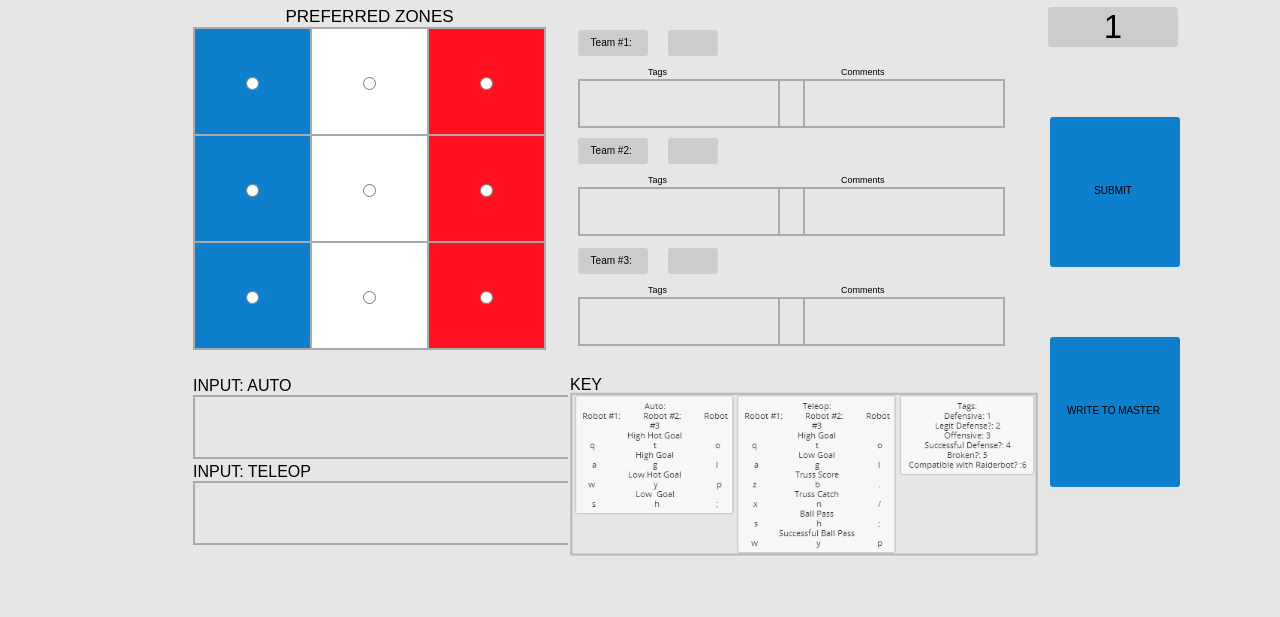
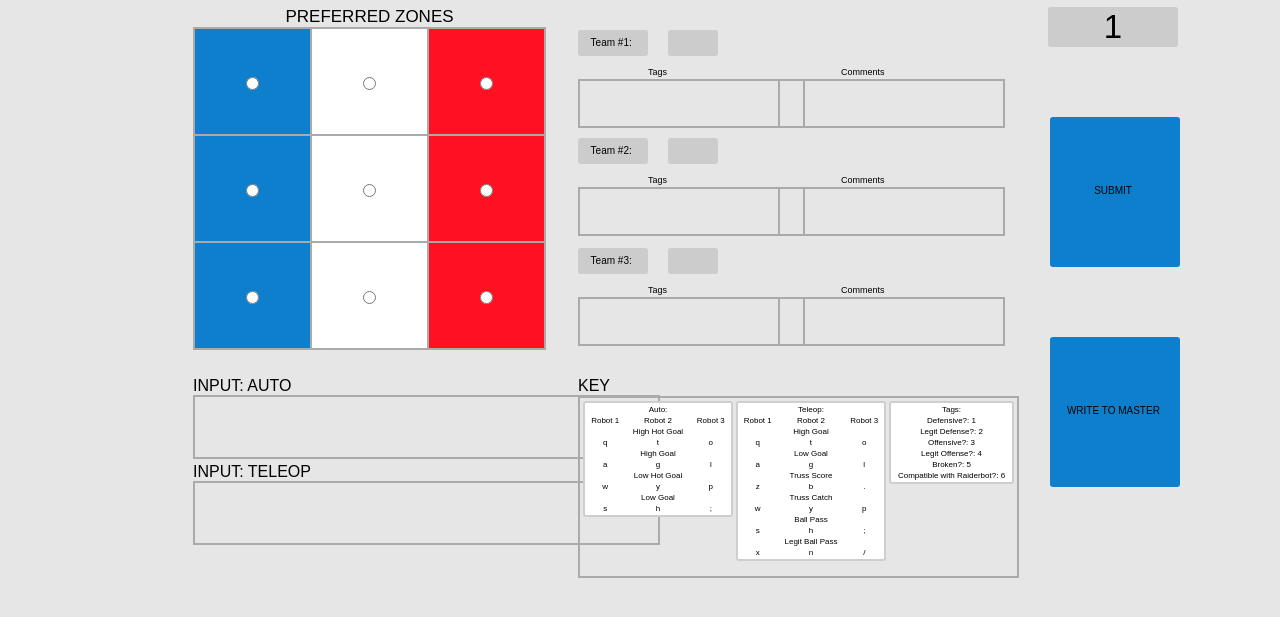
Before and after one commit to FRC-Team-955/AerialAssistScouting, a plain HTML site: page Code/index.html in a window 1280 px wide. Shown: the part 83-700 px from the top of the page. Drawn offline with Linux system fonts and the light colour scheme.

Commit message:
Key is not an image anymore

```diff
--- a/Code/css/style.css
+++ b/Code/css/style.css
@@ -235,26 +235,62 @@ textArea
 {
     position: absolute;
     border-radius: 3px;
-    width: 371px;
-    height: 175px;
-    top: 474px;
+    top: 460px;
     left: 450px;
 }
 
 #keyHeader
 {
     position: absolute;
-    top: -15px;
-    left: -8px;
+    top: 0px;
+    left: 0px;
 }
 
-#key
+#keyContentContainer
 {
     position: absolute;
-    top: 0px;
-    left: -10px;
-    width: 472px;
-    height: auto;
+    top: 19px;
+    left: 0px;
+    width: 437px;
+    height: 178px;
+    border: solid rgb(170, 170, 170) 2px;
+}
+
+#keyAuto
+{
+    width: 150px;
+    top: 3px;
+    left: 3px;
+}
+
+#keyTeleop
+{
+    width: 150px;
+    top: 3px;
+    left: 156px;
+}
+
+#keyTags
+{
+    width: 125px;
+    top: 3px;
+    left: 309px;
+}
+
+.keyContainer
+{
+    border: solid rgb(170, 170, 170) 1px;
+    height: 100px;
+}
+
+.keyTable
+{
+    position: absolute;
+    font-size: 8px;
+    text-align: center;
+    border-radius: 3px;
+    background-color: white;
+    border: solid rgb(206, 206, 206) 2px;
 }
 
 /* INPUT BOX */
--- a/Code/index.html
+++ b/Code/index.html
@@ -80,7 +80,107 @@
         </div>
         <div id="keyContainer">
             <p id="keyHeader">KEY</p>
-            <img id="key" src="images/keyInfo.PNG">
+            <div id="keyContentContainer">
+                <table id="keyAuto" class="keyTable" border=1>
+                    <tr>
+                        <td></td> <td>Auto:</td> <td></td>
+                    </tr>
+                    <tr>
+                        <td>Robot 1</td> <td>Robot 2</td> <td>Robot 3</td>
+                    </tr>
+                    <tr>
+                        <td></td> <td>High Hot Goal</td> <td></td>
+                    </tr>
+                    <tr>
+                        <td>q</td> <td>t</td> <td>o</td>
+                    </tr>
+                    <tr>
+                        <td></td> <td>High Goal</td> <td></td>
+                    </tr>
+                    <tr>
+                        <td>a</td> <td>g</td> <td>l</td>
+                    </tr>
+                    <tr>
+                        <td></td> <td>Low Hot Goal</td> <td></td>
+                    </tr>
+                    <tr>
+                        <td>w</td> <td>y</td> <td>p</td>
+                    </tr>
+                    <tr>
+                        <td></td> <td>Low Goal</td> <td></td>
+                    </tr>
+                    <tr>
+                        <td>s</td> <td>h</td> <td>;</td>
+                    </tr>
+                </table>
+                <table id="keyTeleop" class="keyTable">
+                    <tr>
+                        <td></td> <td>Teleop:</td> <td></td>
+                    </tr>
+                    <tr>
+                        <td>Robot 1</td> <td>Robot 2</td> <td>Robot 3</td>
+                    </tr>
+                    <tr>
+                        <td></td> <td>High Goal</td> <td></td>
+                    </tr>
+                    <tr>
+                        <td>q</td> <td>t</td> <td>o</td>
+                    </tr>
+                    <tr>
+                        <td></td> <td>Low Goal</td> <td></td>
+                    </tr>
+                    <tr>
+                        <td>a</td> <td>g</td> <td>l</td>
+                    </tr>
+                    <tr>
+                        <td></td> <td>Truss Score</td> <td></td>
+                    </tr>
+                    <tr>
+                        <td>z</td> <td>b</td> <td>.</td>
+                    </tr>
+                    <tr>
+                        <td></td> <td>Truss Catch</td> <td></td>
+                    </tr>
+                    <tr>
+                        <td>w</td> <td>y</td> <td>p</td>
+                    </tr>
+                    <tr>
+                        <td></td> <td>Ball Pass</td> <td></td>
+                    </tr>
+                    <tr>
+                        <td>s</td> <td>h</td> <td>;</td>
+                    </tr>
+                    <tr>
+                        <td></td> <td>Legit Ball Pass</td> <td></td>
+                    </tr>
+                    <tr>
+                        <td>x</td> <td>n</td> <td>/</td>
+                    </tr>
+                </table>
+                <table id="keyTags" class="keyTable">
+                    <tr>
+                        <td>Tags:</td>
+                    </tr>
+                    <tr>
+                        <td>Defensive?: 1</td>
+                    </tr>
+                    <tr>
+                        <td>Legit Defense?: 2</td>
+                    </tr>
+                    <tr>
+                        <td>Offensive?: 3</td>
+                    </tr>
+                    <tr>
+                        <td>Legit Offense?: 4</td>
+                    </tr>
+                    <tr>
+                        <td>Broken?: 5</td>
+                    </tr>
+                    <tr>
+                        <td>Compatible with Raiderbot?: 6</td>
+                    </tr>
+                </table>
+            </div>
         </div>
         <div id="team1Data">
             <div class="teamNameLable">
```
Also changed, not shown: Code/images/keyInfo.PNG (deleted), Code/js/main.js (line endings or trailing spaces).
